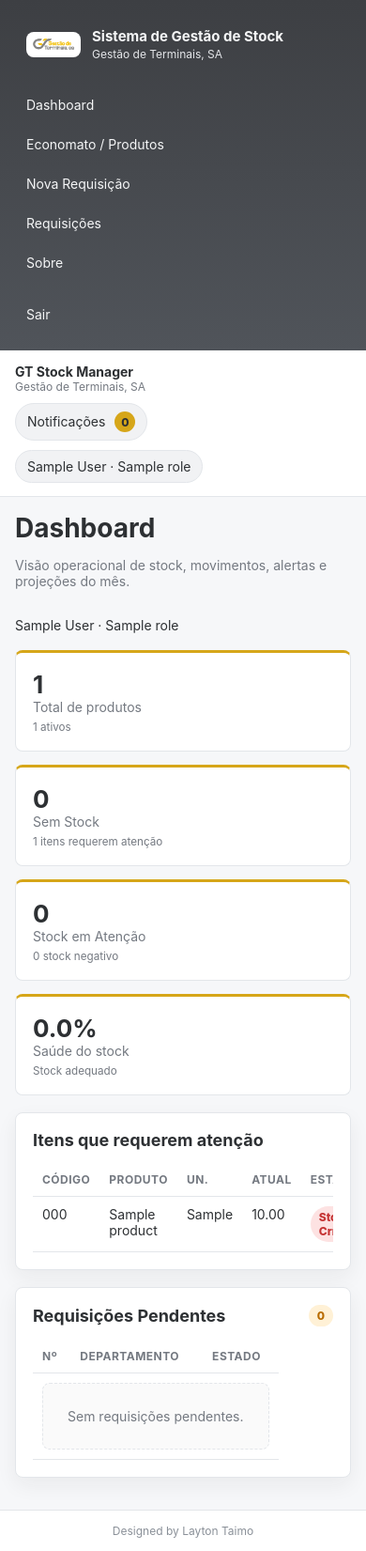
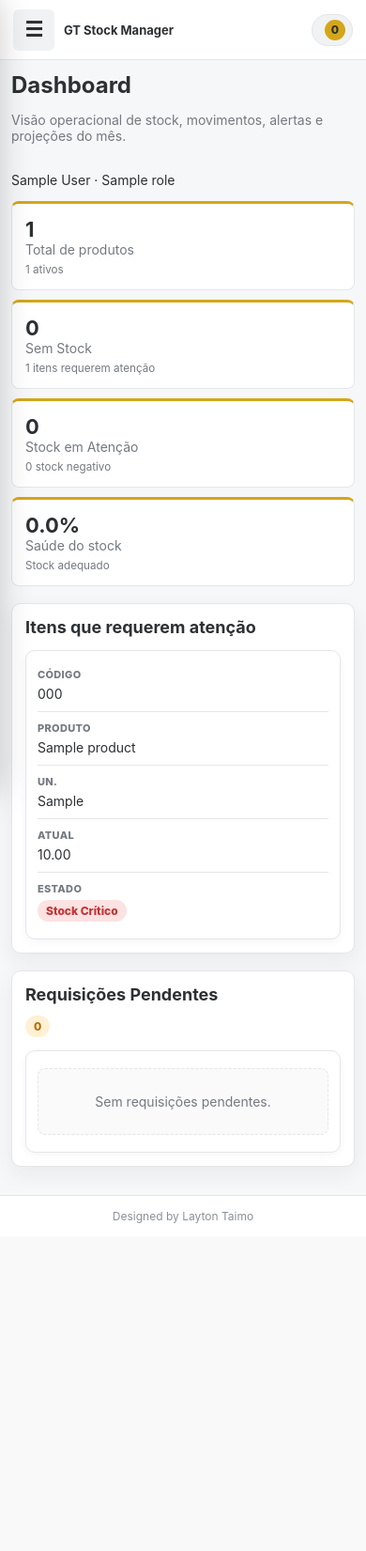
Before and after one commit to ltaimo/gt-stock-manager, a FastAPI app: page /dashboard in a window 390 px wide. Shown: the whole page at 94% size. After the commit the page ends 1302 px from the top, so only its background shows below. Run offline with FastAPI, Linux system fonts and the light colour scheme; the visitor is signed in with stand-in values (Sample User, id 1); tables that the repository leaves empty hold one stand-in row (values such as "Sample post").

Commit message:
Improve mobile workflows and browser security

```diff
--- a/app/main.py
+++ b/app/main.py
@@ -1,6 +1,8 @@
+from urllib.parse import urlsplit
+
 from fastapi import FastAPI, HTTPException, Request
 from fastapi.exceptions import RequestValidationError
-from fastapi.responses import RedirectResponse
+from fastapi.responses import JSONResponse, RedirectResponse
 from fastapi.staticfiles import StaticFiles
 from starlette.exceptions import HTTPException as StarletteHTTPException
 from starlette.middleware.sessions import SessionMiddleware
@@ -24,6 +26,31 @@ app.add_exception_handler(Exception, unexpected_error_handler)
 app.add_middleware(SessionMiddleware, secret_key=settings.secret_key, same_site="lax", https_only=settings.secure_cookies)
 app.mount("/static", StaticFiles(directory="app/static"), name="static")
 
+
+@app.middleware("http")
+async def browser_security(request: Request, call_next):
+    if request.method not in {"GET", "HEAD", "OPTIONS"}:
+        source = request.headers.get("origin") or request.headers.get("referer")
+        if source:
+            source_host = urlsplit(source).netloc.lower()
+            request_host = request.headers.get(
+                "x-forwarded-host", request.headers.get("host", "")
+            ).split(",")[0].strip().lower()
+            if source_host != request_host:
+                return JSONResponse({"detail": "Origem do pedido inválida."}, status_code=403)
+
+    response = await call_next(request)
+    response.headers["X-Content-Type-Options"] = "nosniff"
+    response.headers["X-Frame-Options"] = "DENY"
+    response.headers["Referrer-Policy"] = "same-origin"
+    response.headers["Permissions-Policy"] = "camera=(), microphone=(), geolocation=()"
+    response.headers["Content-Security-Policy"] = (
+        "default-src 'self'; img-src 'self' data:; style-src 'self'; "
+        "script-src 'self'; font-src 'self'; frame-ancestors 'none'; "
+        "base-uri 'self'; form-action 'self'"
+    )
+    return response
+
 for router in [auth.router, dashboard.router, products.router, movements.router, requisitions.router, reports.router, users.router, profiles.router, imports.router, audit.router, notifications.router, documents.router, about.router]:
     app.include_router(router)
 
--- a/app/routers/requisitions.py
+++ b/app/routers/requisitions.py
@@ -286,11 +286,11 @@ def review_requisition(
 
 @router.post("/{req_id}/issue")
 def issue(req_id: int, request: Request, db: Session = Depends(get_db), user: User = Depends(require_permission("requisitions_issue"))):
-    req = db.get(Requisition, req_id)
-    if not req:
-        raise HTTPException(404)
     try:
         with atomic(db):
+            req = db.scalar(select(Requisition).where(Requisition.id == req_id).with_for_update())
+            if not req:
+                raise HTTPException(404)
             issue_requisition(db, req, user)
             audit_log(db, user, "Emitiu requisição", "Requisições", req.number, request=request)
     except StockError as exc:
--- a/app/services/inventory.py
+++ b/app/services/inventory.py
@@ -64,6 +64,10 @@ def post_movement(
     adjustment_direction: str | None = None,
     override_authorized_by_id: int | None = None,
 ) -> StockMovement:
+    if hasattr(db, "scalar"):
+        product = db.scalar(select(Product).where(Product.id == product.id).with_for_update())
+        if not product:
+            raise StockError("O produto selecionado já não existe.")
     if action_type == MovementAction.acerto.value and not notes:
         raise StockError("Acertos manuais exigem justificação.")
 
--- a/app/static/css/app.css
+++ b/app/static/css/app.css
@@ -17,17 +17,21 @@
 *{box-sizing:border-box}
 html,body{min-height:100%}
 body{margin:0;background:var(--bg);color:var(--ink);font-family:Inter,Segoe UI,Arial,sans-serif;font-size:14px}
+body.menu-open{overflow:hidden}
 a{color:var(--gold-dark);text-decoration:none}
 .sidebar{position:fixed;inset:0 auto 0 0;width:270px;background:linear-gradient(180deg,var(--sidebar),var(--sidebar-2));color:white;padding:20px 16px;display:flex;flex-direction:column;gap:18px}
+.sidebar-mobile-heading,.menu-toggle,.menu-backdrop{display:none}
+.icon-button{width:44px;height:44px;padding:0;display:inline-grid;place-items:center;background:#f1f2f4;color:var(--ink);font-size:22px;flex:0 0 auto}
+.sr-only{position:absolute;width:1px;height:1px;padding:0;margin:-1px;overflow:hidden;clip:rect(0,0,0,0);white-space:nowrap;border:0}
 .brand{display:flex;align-items:center;gap:12px;color:white;padding:4px 2px}
 .brand img{width:58px;max-height:58px;object-fit:contain;background:white;border-radius:8px;padding:6px}
 .brand span{display:grid;gap:2px}.brand strong{font-size:15px;line-height:1.2}.brand small{font-size:12px;color:#e4e6e9}
 .brand-mark{display:grid;place-items:center;width:48px;height:48px;background:var(--gold);color:#2d3033;border-radius:8px;font-weight:900;font-size:18px}.brand-mark.large{width:72px;height:72px;font-size:26px;margin:auto}
-.sidebar nav{display:grid;gap:5px}.sidebar a,.link-button{color:#f5f6f7;border:0;background:transparent;text-align:left;padding:10px 12px;border-radius:6px;font:inherit;cursor:pointer}
-.sidebar nav a:hover,.link-button:hover{background:rgba(214,166,25,.18)}
+.sidebar nav{display:grid;gap:5px;overflow-y:auto}.sidebar a,.link-button{color:#f5f6f7;border:0;background:transparent;text-align:left;padding:10px 12px;border-radius:6px;font:inherit;cursor:pointer}
+.sidebar nav a:hover,.sidebar nav a.active,.link-button:hover{background:rgba(214,166,25,.18)}.sidebar nav a.active{box-shadow:inset 3px 0 var(--gold);font-weight:800}
 .app-shell{min-height:100vh;margin-left:270px;display:flex;flex-direction:column}
-.topbar{height:64px;background:white;border-bottom:1px solid var(--line);display:flex;align-items:center;justify-content:space-between;padding:0 26px}
-.topbar div:first-child{display:grid}.topbar span{color:var(--muted);font-size:12px}.topbar-actions{display:flex;align-items:center;gap:10px}.user-chip,.notification-link{background:#f1f2f4;border:1px solid var(--line);padding:8px 12px;border-radius:999px;color:var(--ink)}.notification-link span{display:inline-grid;place-items:center;min-width:22px;height:22px;margin-left:6px;background:var(--gold);color:#2d3033;border-radius:999px;font-size:12px;font-weight:800}
+.topbar{height:64px;background:white;border-bottom:1px solid var(--line);display:flex;align-items:center;justify-content:space-between;padding:0 26px;position:sticky;top:0;z-index:20}
+.topbar-brand{display:grid}.topbar-brand span{color:var(--muted);font-size:12px}.topbar-actions{display:flex;align-items:center;gap:10px}.user-chip,.notification-link{background:#f1f2f4;border:1px solid var(--line);padding:8px 12px;border-radius:999px;color:var(--ink)}.notification-link>span:last-child{display:inline-grid;place-items:center;min-width:22px;height:22px;margin-left:6px;background:var(--gold);color:#2d3033;border-radius:999px;font-size:12px;font-weight:800}
 .content{padding:26px;flex:1}.app-footer,.auth-footer{color:#8a9098;font-size:12px;text-align:center;padding:14px 20px}.app-footer{border-top:1px solid var(--line);background:#fff}
 .auth-shell{min-height:100vh;display:flex;align-items:center;justify-content:center;flex-direction:column;gap:18px;padding:28px;background:linear-gradient(135deg,#f8f9fb 0%,#fff 48%,#f3ead0 100%)}
 .login-card,.panel{background:var(--panel);border:1px solid var(--line);border-radius:8px;box-shadow:0 8px 22px rgba(31,35,40,.06)}
@@ -47,4 +51,31 @@ code{white-space:pre-wrap;color:#444}
 output.rejected-quantity{font-weight:800;color:var(--red)}
 .danger-zone{border:2px solid #f0b7b7;background:#fffafa}.danger-zone h2{color:var(--red)}
 .movement-action-fieldset{border:0;padding:0;margin:0}.movement-action-fieldset legend{font-weight:700;margin-bottom:8px}.movement-actions{display:grid;grid-template-columns:repeat(3,1fr);gap:12px}.movement-action{position:relative;display:grid;gap:3px;border:2px solid var(--line);border-radius:8px;padding:14px;cursor:pointer;background:white}.movement-action input{position:absolute;opacity:0;pointer-events:none}.movement-action span{font-size:12px;color:var(--muted);font-weight:400}.movement-action.entry:has(input:checked){border-color:var(--green);background:#e8f7ef;color:var(--green)}.movement-action.exit:has(input:checked){border-color:var(--red);background:#fdeaea;color:var(--red)}.movement-action.return:has(input:checked){border-color:var(--blue);background:#eaf1fc;color:var(--blue)}
-@media (max-width:900px){body{overflow-x:hidden}.sidebar{position:static;width:auto}.app-shell{margin:0;min-width:0}.topbar{height:auto;align-items:flex-start;gap:10px;flex-direction:column;padding:14px 16px}.topbar-actions{align-items:flex-start;flex-direction:column}.content{padding:16px;min-width:0;overflow-x:hidden}.panel{max-width:100%;overflow-x:auto}.kpis,.grid-two,.form-grid,.quick-links,.dashboard-grid,.projection-strip,.movement-actions{grid-template-columns:minmax(0,1fr)}.chart-panel.wide{grid-row:auto}.chart-panel canvas,.chart-panel.wide canvas{height:250px}.kpis>*{min-width:0}.page-header{align-items:flex-start;flex-direction:column}table{display:block;overflow-x:auto}.filters,.actions{flex-wrap:wrap}}
+@media (max-width:900px){
+  body{overflow-x:hidden}
+  .sidebar{position:fixed;inset:0 auto 0 0;width:min(86vw,320px);z-index:60;transform:translateX(-105%);transition:transform .2s ease;box-shadow:12px 0 35px rgba(0,0,0,.24);padding-top:12px}
+  body.menu-open .sidebar{transform:translateX(0)}
+  .sidebar-mobile-heading{display:flex;align-items:center;justify-content:space-between;font-weight:800;padding-left:12px}
+  .sidebar-close{display:inline-grid;background:rgba(255,255,255,.12);color:white}
+  .menu-backdrop{display:block;position:fixed;inset:0;z-index:50;background:rgba(20,22,25,.55);border-radius:0;opacity:0;pointer-events:none;transition:opacity .2s ease}
+  body.menu-open .menu-backdrop{opacity:1;pointer-events:auto}
+  .app-shell{margin:0;min-width:0}
+  .topbar{height:64px;gap:10px;padding:10px 14px}
+  .menu-toggle{display:inline-grid}
+  .topbar-brand{min-width:0;flex:1}.topbar-brand strong,.topbar-brand span{overflow:hidden;text-overflow:ellipsis;white-space:nowrap}.topbar-brand span{display:none}
+  .topbar-actions{margin-left:auto}.user-chip{display:none}.notification-link{padding:5px 7px}.notification-label{display:none}
+  .content{padding:14px;min-width:0;overflow-x:hidden}
+  .panel{max-width:100%;padding:14px;overflow:visible;border-radius:10px}
+  .kpis,.grid-two,.form-grid,.quick-links,.dashboard-grid,.projection-strip,.movement-actions{grid-template-columns:minmax(0,1fr)}
+  .kpis{grid-template-columns:repeat(2,minmax(0,1fr));gap:10px}.kpis div{padding:14px}.kpis strong{font-size:22px}
+  .chart-panel.wide{grid-row:auto}.chart-panel canvas,.chart-panel.wide canvas{height:230px}
+  .kpis>*{min-width:0}.page-header{align-items:stretch;flex-direction:column;margin-bottom:14px}.page-header h1{font-size:24px}.page-header>.button{width:100%;text-align:center}
+  .filters,.inline-form,.actions{display:grid;grid-template-columns:minmax(0,1fr);align-items:stretch;width:100%;gap:8px}.filters input{max-width:none}.actions form,.actions button,.actions .button{width:100%;text-align:center}.actions{margin-top:12px}
+  input,select,textarea,.button,button{min-height:44px;font-size:16px}.compact{min-height:40px;font-size:14px}
+  .responsive-table{display:block;background:transparent}.responsive-table thead{display:none}.responsive-table tbody{display:grid;gap:12px}.responsive-table tr{display:block;background:white;border:1px solid var(--line);border-radius:10px;padding:8px 12px;box-shadow:0 3px 10px rgba(31,35,40,.04)}.responsive-table td{display:flex;align-items:flex-start;justify-content:space-between;gap:14px;width:100%;padding:10px 0;border-bottom:1px solid var(--line);text-align:right;overflow-wrap:anywhere}.responsive-table td:last-child{border-bottom:0}.responsive-table td::before{content:attr(data-label);flex:0 0 38%;color:var(--muted);font-size:11px;font-weight:800;letter-spacing:.03em;text-align:left;text-transform:uppercase}.responsive-table td[colspan]{display:block;text-align:center}.responsive-table td[colspan]::before{display:none}.responsive-table td input,.responsive-table td select{min-width:0}.responsive-table td .actions{margin:0}
+  .responsive-table td a:not(.button){display:inline-flex;align-items:center;min-height:44px;font-weight:700}
+  #items-table td:first-child,.responsive-table [data-review-row] td:first-child{display:block;text-align:left}#items-table td:first-child::before,.responsive-table [data-review-row] td:first-child::before{display:block;margin-bottom:7px}
+  .movement-actions{gap:8px}.movement-action{min-height:72px}
+  .login-card{padding:24px 20px}
+}
+@media (max-width:420px){.content{padding:12px}.kpis{grid-template-columns:minmax(0,1fr)}.panel-heading{align-items:flex-start;flex-direction:column}.responsive-table td{display:block;text-align:left}.responsive-table td::before{display:block;margin-bottom:5px}.topbar-brand strong{font-size:13px}}
--- a/app/static/js/app.js
+++ b/app/static/js/app.js
@@ -19,6 +19,55 @@ document.addEventListener("click", (event) => {
     validateRequisitionTotals();
   }
 });
+
+function initNavigation() {
+  const body = document.body;
+  const openButton = document.querySelector("[data-menu-open]");
+  const closeButtons = document.querySelectorAll("[data-menu-close]");
+  const sidebar = document.getElementById("app-sidebar");
+  if (!openButton || !sidebar) return;
+
+  const setOpen = (open) => {
+    body.classList.toggle("menu-open", open);
+    openButton.setAttribute("aria-expanded", String(open));
+  };
+  openButton.addEventListener("click", () => setOpen(true));
+  closeButtons.forEach((button) => button.addEventListener("click", () => setOpen(false)));
+  sidebar.querySelectorAll("a").forEach((link) => link.addEventListener("click", () => setOpen(false)));
+  document.addEventListener("keydown", (event) => {
+    if (event.key === "Escape") setOpen(false);
+  });
+
+  const path = window.location.pathname;
+  let bestMatch = null;
+  sidebar.querySelectorAll("nav a").forEach((link) => {
+    const exact = link.dataset.navExact;
+    const prefix = link.dataset.navPrefix;
+    const matches = exact ? path === exact : prefix && (path === prefix || path.startsWith(`${prefix}/`));
+    if (matches && (!bestMatch || (exact || prefix.length > bestMatch.length))) {
+      bestMatch = { link, length: exact ? 1000 : prefix.length };
+    }
+  });
+  if (bestMatch) {
+    bestMatch.link.classList.add("active");
+    bestMatch.link.setAttribute("aria-current", "page");
+  }
+}
+
+function initResponsiveTables() {
+  document.querySelectorAll("table").forEach((table) => {
+    const headers = Array.from(table.querySelectorAll("thead th")).map((header) => header.textContent.trim());
+    if (!headers.length) return;
+    table.classList.add("responsive-table");
+    table.querySelectorAll("tbody tr").forEach((row) => {
+      Array.from(row.children).forEach((cell, index) => {
+        if (cell.tagName === "TD" && !cell.hasAttribute("colspan")) {
+          cell.dataset.label = headers[index] || "";
+        }
+      });
+    });
+  });
+}
 
 document.addEventListener("submit", (event) => {
   const message = event.target.dataset.confirm;
@@ -278,6 +327,8 @@ function initDashboardCharts() {
 }
 
 window.addEventListener("load", () => {
+  initNavigation();
+  initResponsiveTables();
   initDashboardCharts();
   initRequisitionForm();
   initRequisitionReview();
--- a/app/templates/base.html
+++ b/app/templates/base.html
@@ -4,11 +4,15 @@
   <meta charset="utf-8">
   <meta name="viewport" content="width=device-width, initial-scale=1">
   <title>{% block title %}{{ app_name }}{% endblock %}</title>
-  <link rel="stylesheet" href="/static/css/app.css?v=20260611-1">
+  <link rel="stylesheet" href="/static/css/app.css?v=20260613-1">
 </head>
 <body>
 {% if user %}
-<aside class="sidebar">
+<aside class="sidebar" id="app-sidebar" aria-label="Menu principal">
+  <div class="sidebar-mobile-heading">
+    <span>Menu</span>
+    <button class="icon-button sidebar-close" type="button" data-menu-close aria-label="Fechar menu">&times;</button>
+  </div>
   <a class="brand" href="/dashboard" aria-label="{{ app_name }}">
     {% if logo_available() %}
       <img src="/static/img/logo-gt.png" alt="Gestão de Terminais, SA">
@@ -18,30 +22,37 @@
     <span><strong>{{ app_name }}</strong><small>{{ app_subtitle }}</small></span>
   </a>
   <nav>
-    <a href="/dashboard">Dashboard</a>
-    <a href="/produtos">Economato / Produtos</a>
-    {% if can(user, 'movements') %}<a href="/movimentos">Movimentos</a>{% endif %}
-    {% if can(user, 'documents') %}<a href="/documentos">Documentos</a>{% endif %}
-    <a href="/requisicoes/nova">Nova Requisição</a>
-    <a href="/requisicoes">Requisições</a>
-    {% if can(user, 'reports') %}<a href="/relatorios">Relatórios</a>{% endif %}
-    {% if can(user, 'users_manage') %}<a href="/utilizadores">Utilizadores</a>{% endif %}
-    {% if can(user, 'profiles_manage') %}<a href="/perfis">Perfis e Permissões</a>{% endif %}
-    {% if can(user, 'imports') %}<a href="/importar">Importar</a>{% endif %}
-    {% if can(user, 'audit') %}<a href="/auditoria">Auditoria</a>{% endif %}
-    {% if can(user, 'settings_manage') %}<a href="/produtos/categorias">Configurações</a>{% endif %}
-    <a href="/sobre">Sobre</a>
+    <a href="/dashboard" data-nav-prefix="/dashboard">Dashboard</a>
+    <a href="/produtos" data-nav-prefix="/produtos">Economato / Produtos</a>
+    {% if can(user, 'movements') %}<a href="/movimentos" data-nav-prefix="/movimentos">Movimentos</a>{% endif %}
+    {% if can(user, 'documents') %}<a href="/documentos" data-nav-prefix="/documentos">Documentos</a>{% endif %}
+    <a href="/requisicoes/nova" data-nav-exact="/requisicoes/nova">Nova Requisição</a>
+    <a href="/requisicoes" data-nav-prefix="/requisicoes">Requisições</a>
+    {% if can(user, 'reports') %}<a href="/relatorios" data-nav-prefix="/relatorios">Relatórios</a>{% endif %}
+    {% if can(user, 'users_manage') %}<a href="/utilizadores" data-nav-prefix="/utilizadores">Utilizadores</a>{% endif %}
+    {% if can(user, 'profiles_manage') %}<a href="/perfis" data-nav-prefix="/perfis">Perfis e Permissões</a>{% endif %}
+    {% if can(user, 'imports') %}<a href="/importar" data-nav-prefix="/importar">Importar</a>{% endif %}
+    {% if can(user, 'audit') %}<a href="/auditoria" data-nav-prefix="/auditoria">Auditoria</a>{% endif %}
+    {% if can(user, 'settings_manage') %}<a href="/produtos/categorias" data-nav-exact="/produtos/categorias">Configurações</a>{% endif %}
+    <a href="/sobre" data-nav-prefix="/sobre">Sobre</a>
   </nav>
   <form method="post" action="/logout"><button class="link-button">Sair</button></form>
 </aside>
+<button class="menu-backdrop" type="button" data-menu-close aria-label="Fechar menu"></button>
 <div class="app-shell">
   <header class="topbar">
-    <div>
+    <button class="icon-button menu-toggle" type="button" data-menu-open aria-controls="app-sidebar" aria-expanded="false">
+      <span aria-hidden="true">&#9776;</span><span class="sr-only">Abrir menu</span>
+    </button>
+    <div class="topbar-brand">
       <strong>{{ app_short_name }}</strong>
       <span>{{ app_subtitle }}</span>
     </div>
     <div class="topbar-actions">
-      <a class="notification-link" href="/notificacoes">Notificações <span>{{ unread_notifications(user.id) }}</span></a>
+      <a class="notification-link" href="/notificacoes" aria-label="Notificações: {{ unread_notifications(user.id) }} não lidas">
+        <span class="notification-label">Notificações</span>
+        <span>{{ unread_notifications(user.id) }}</span>
+      </a>
       <div class="user-chip">{{ user.full_name }} · {{ user.role.name }}</div>
     </div>
   </header>
@@ -58,6 +69,6 @@
   <footer class="auth-footer">Designed by Layton Taimo</footer>
 </main>
 {% endif %}
-<script src="/static/js/app.js?v=20260611-1"></script>
+<script src="/static/js/app.js?v=20260613-1"></script>
 </body>
 </html>
```
